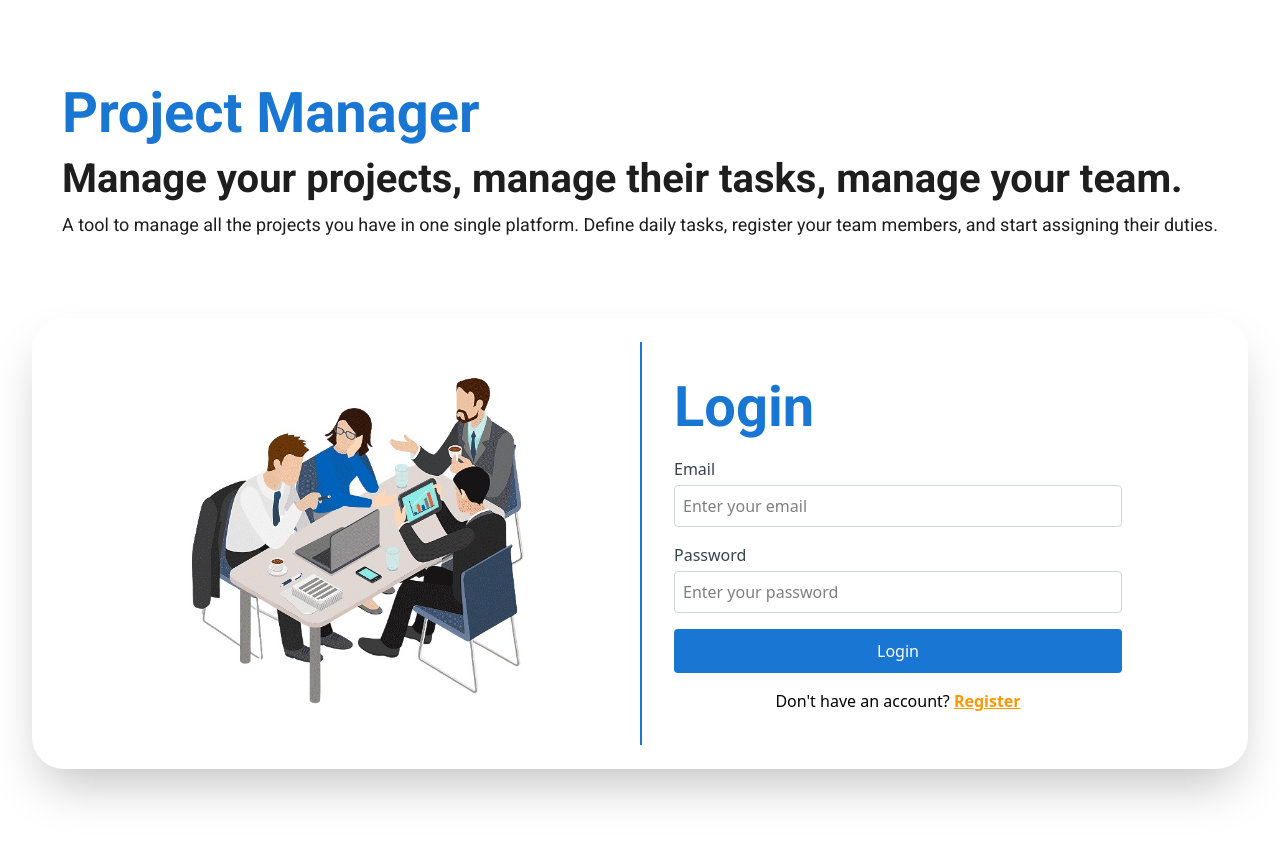
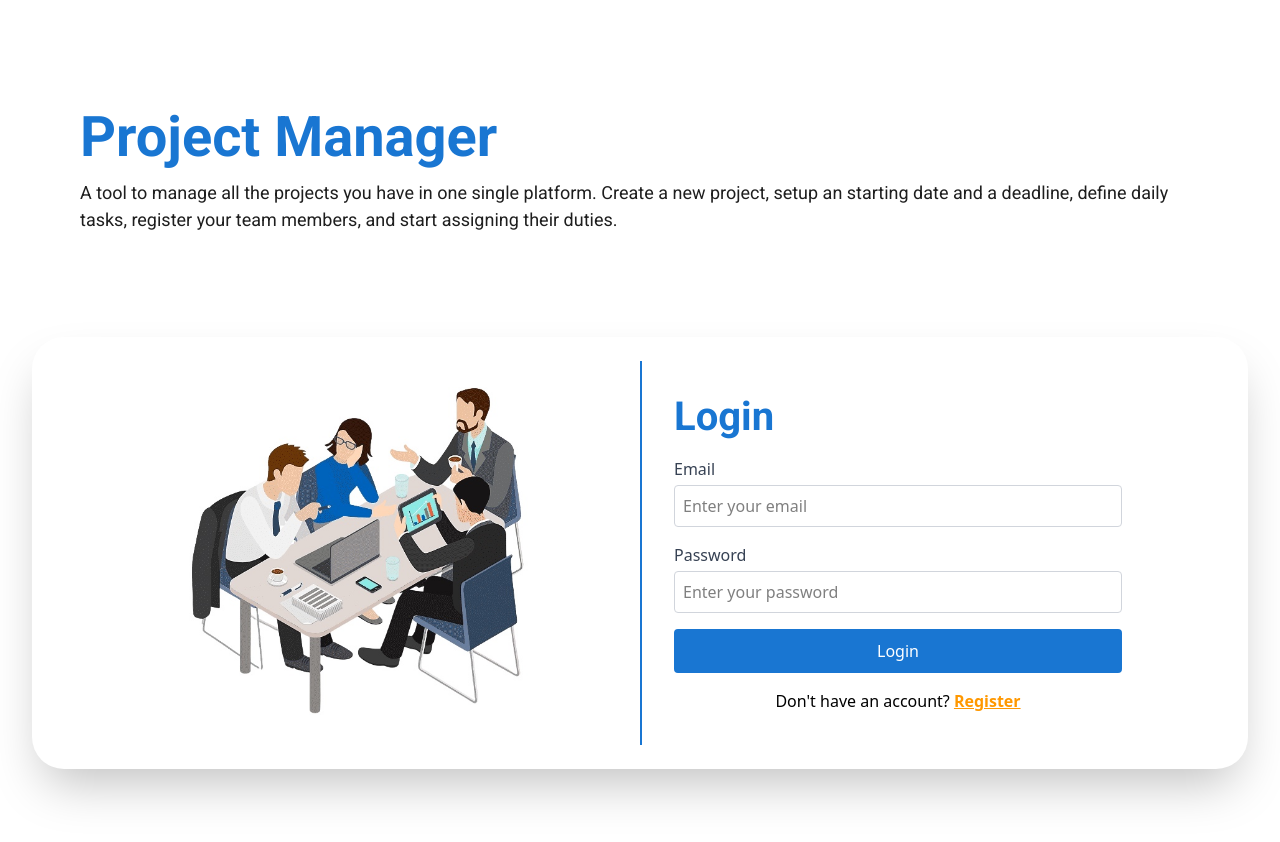
Before and after one commit to martinvega2003/devops-task-manager, a React (Vite) app in the folder client/: page /login in a window 1280 px wide. Shown: the top 842 px of the page. Built offline with nearby package versions, Linux system fonts and the light colour scheme.

Commit message:
Login Page final design

```diff
--- a/client/src/pages/admin/LoginPage.jsx
+++ b/client/src/pages/admin/LoginPage.jsx
@@ -58,15 +58,12 @@ const LoginPage = () => {
   return (
     <div className="h-fit py-8 sm:py-20 px-4 sm:px-8 flex flex-col items-center justify-center">
       {/* Upper half: Text content */}
-      <div className="flex flex-col items-start justify-center mb-8 sm:mb-20">
+      <div className="py-2 sm:py-6 px-4 sm:px-12 flex flex-col items-start justify-center mb-8 sm:mb-20">
         <h1 className="text-heading text-primary font-bold mb-2">
           Project Manager
         </h1>
-        <h2 className="text-subheading text-surface-black mb-2">
-          Manage your projects, manage their tasks, manage your team.
-        </h2>
         <p className="text-body text-surface-black">
-          A tool to manage all the projects you have in one single platform. Define daily tasks, register your team members, and start assigning their duties.
+          A tool to manage all the projects you have in one single platform. Create a new project, setup an starting date and a deadline, define daily tasks, register your team members, and start assigning their duties.
         </p>
       </div>
 
@@ -86,7 +83,7 @@ const LoginPage = () => {
         {/* Right Side: Login/Register Form */}
         <div className="w-full md:w-1/2 h-fit justify-center bg-white p-4 sm:p-8 border-t-2 md:border-t-0 md:border-l-2 border-primary">
           <form className="w-full max-w-md" onSubmit={handleSubmit}>
-            <h2 className="text-heading text-primary mb-4">
+            <h2 className="text-subheading text-primary mb-4">
               {isLogin ? 'Login' : 'Register'}
             </h2>
             {/* Conditionally render username field in register mode */}
@@ -158,7 +155,7 @@ const LoginPage = () => {
             <button
               type="submit"
               onClick={e => handleSubmit}
-              className="w-full bg-primary text-white py-2 rounded hover:bg-transparent hover:text-primary transition duration-300 border-2 border-primary"
+              className="w-full bg-primary text-white py-2 rounded hover:bg-transparent hover:text-primary transition duration-300 border-2 border-primary cursor-pointer"
             >
               {isLogin ? 'Login' : 'Register'}
             </button>
```
